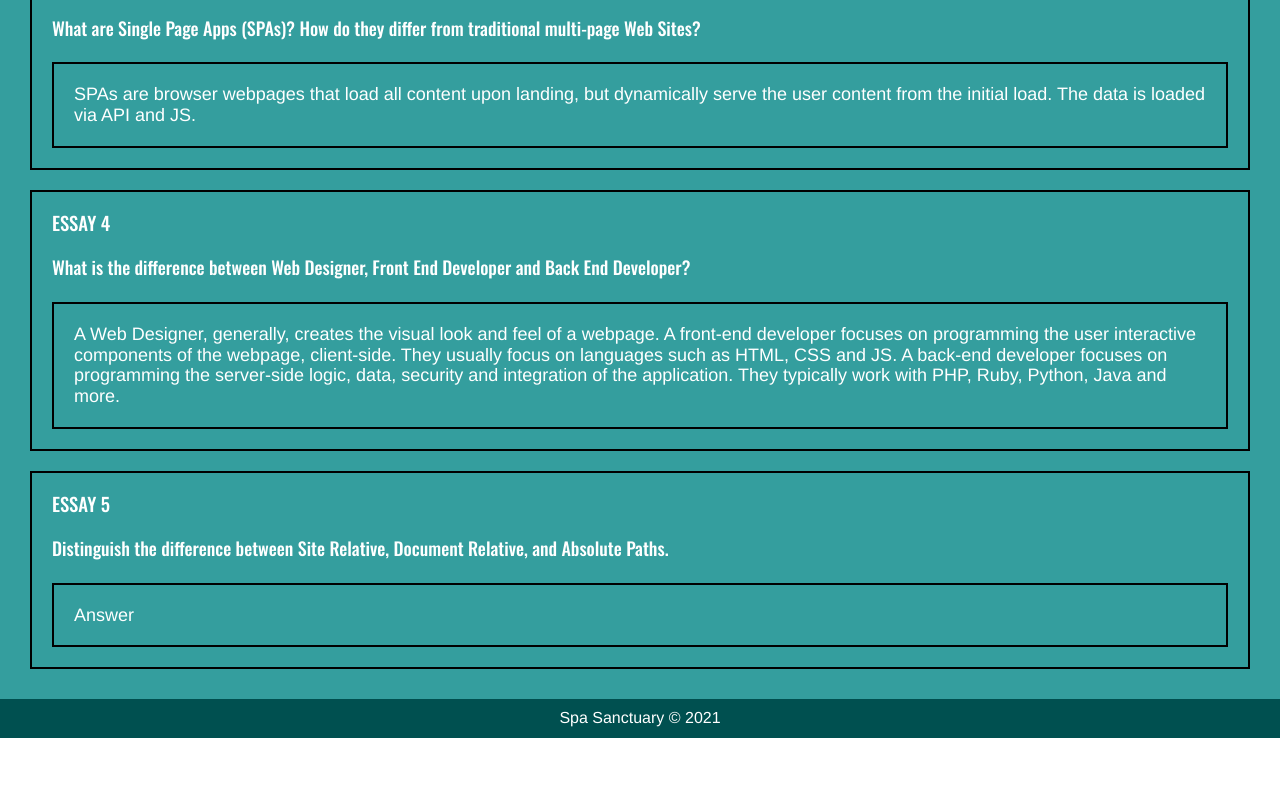
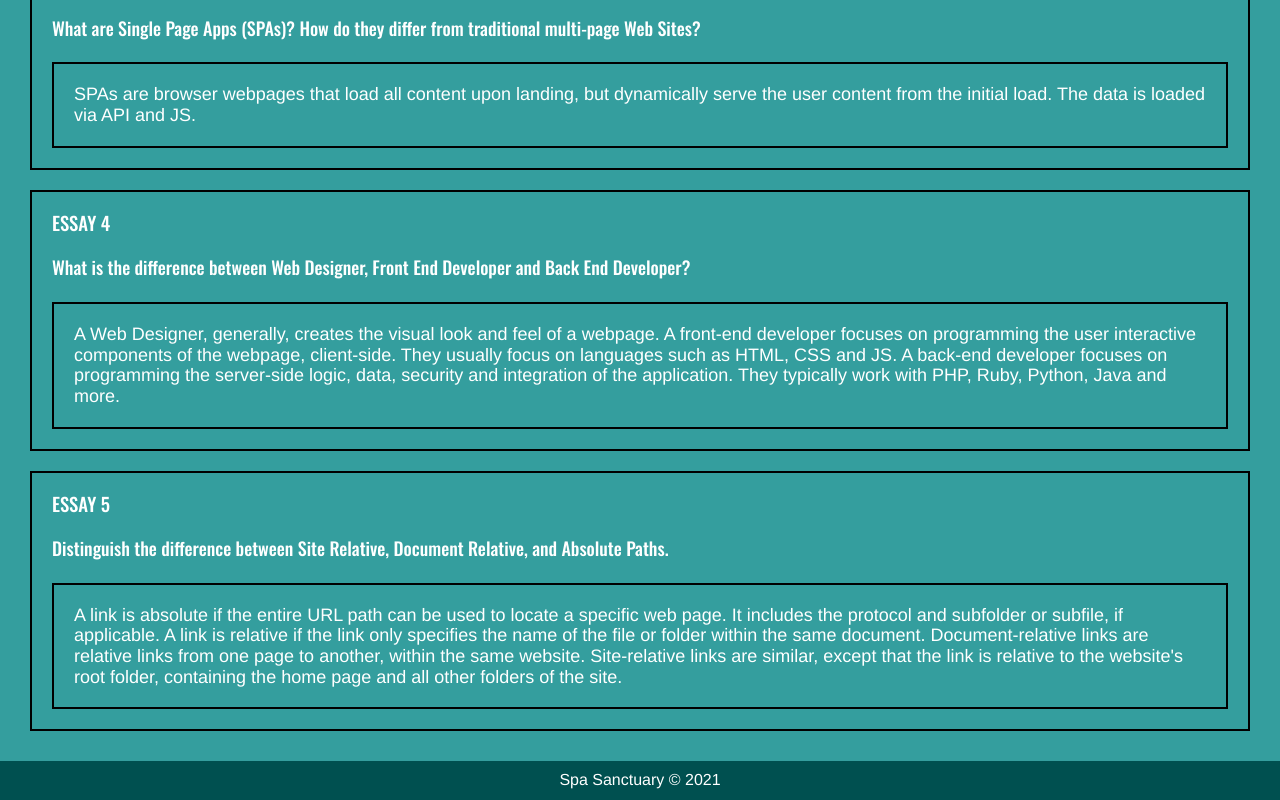
Before and after one commit to echois03/uclax-web1-summer21, a React (Create React App) app: page /homework in a window 1280 px wide. Shown: the part 1347-2147 px from the top of the page. Before the commit the page ends 2085 px from the top, so only its background shows below. Built offline with nearby package versions, Linux system fonts and the light colour scheme.

Commit message:
s6 homework

```diff
--- a/src/React/Homework/Homework.jsx
+++ b/src/React/Homework/Homework.jsx
@@ -45,7 +45,7 @@ const Homework = () => {
                 number={5}
                 question='Distinguish the difference between Site Relative, Document Relative, and Absolute Paths.'
             >
-               Answer
+                A link is absolute if the entire URL path can be used to locate a specific web page. It includes the protocol and subfolder or subfile, if applicable. A link is relative if the link only specifies the name of the file or folder within the same document. Document-relative links are relative links from one page to another, within the same website. Site-relative links are similar, except that the link is relative to the website's root folder, containing the home page and all other folders of the site.
             </Essay>
         </div>
     );
```
